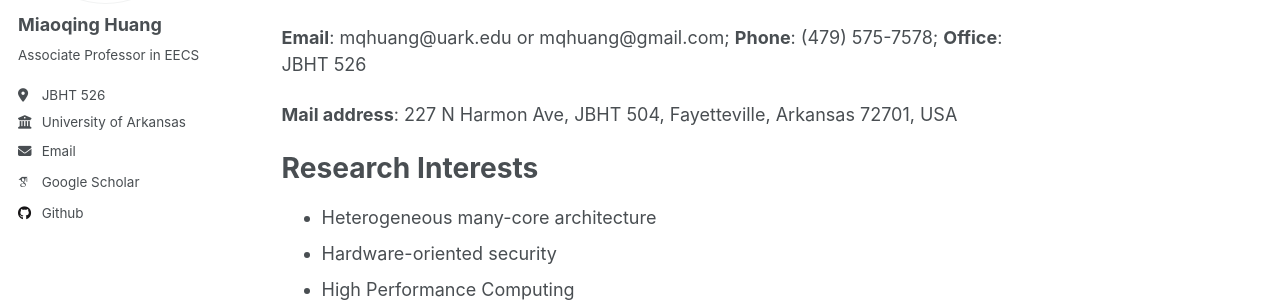
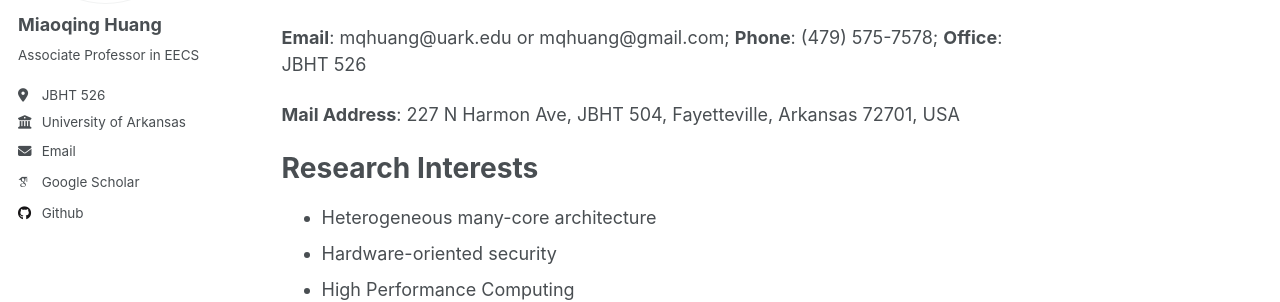
Before and after one commit to miaoqinghuang/miaoqinghuang.github.io, a Jekyll site: the page built from _pages/about.md, in a window 1280 px wide and 1257 px high. Shown: the part 279-581 px from the top of the window. Built offline with Jekyll 4.4.1, drawn with Linux system fonts in a browser that asks for light colours; some web fonts are replaced.

```diff
--- a/_pages/about.md
+++ b/_pages/about.md
@@ -13,7 +13,7 @@ I received my PhD degree in Computer Engineering from The George Washington Univ
 
 **Email**: mqhuang@uark.edu or mqhuang@gmail.com; **Phone**: (479) 575-7578; **Office**: JBHT 526
 
-**Mail address**: 227 N Harmon Ave, JBHT 504, Fayetteville, Arkansas 72701, USA
+**Mail Address**: 227 N Harmon Ave, JBHT 504, Fayetteville, Arkansas 72701, USA
 
 Research Interests
 ======
```
